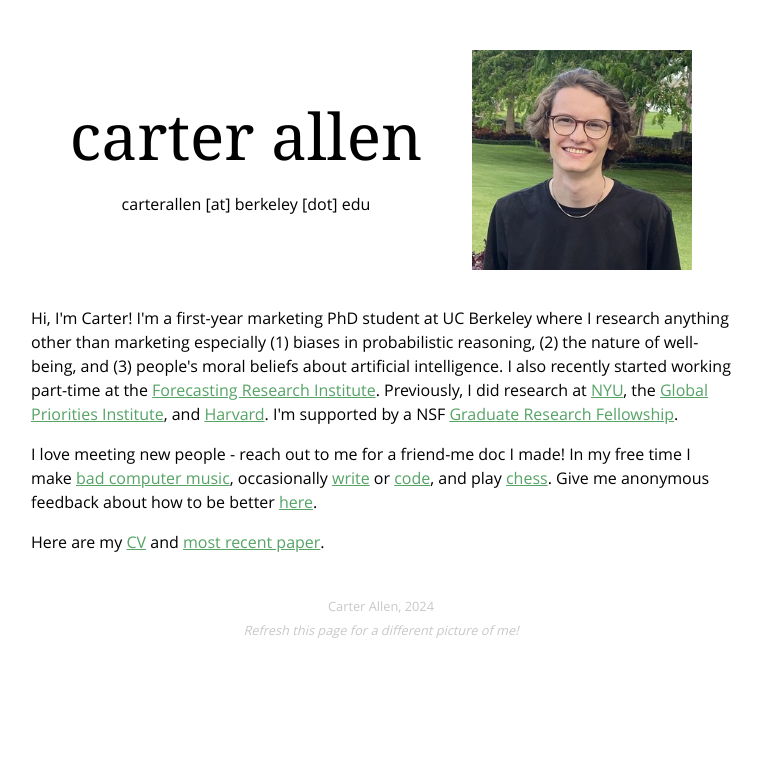
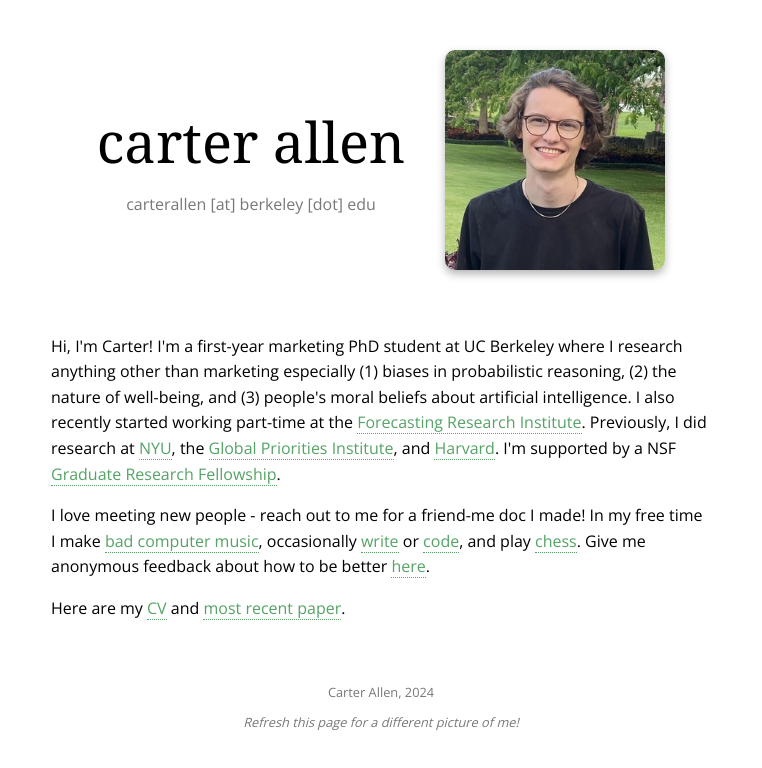
Before and after one commit to cxart/cxart.github.io, a plain HTML site: page index.html in a window 1280 px wide. Shown: the whole page, without its empty margins (259-1021 px from the left). Drawn offline with nearby package versions, Linux system fonts and the light colour scheme; a web font is replaced by a local one.

Commit message:
Update index.html

```diff
--- a/index.html
+++ b/index.html
@@ -1,5 +1,5 @@
 <!DOCTYPE html>
-<html>
+<html lang="en">
 <head>
     <!-- Google tag (gtag.js) -->
     <script async src="https://www.googletagmanager.com/gtag/js?id=G-XY6XJG6CRG"></script>
@@ -7,121 +7,164 @@
         window.dataLayer = window.dataLayer || [];
         function gtag(){dataLayer.push(arguments);}
         gtag('js', new Date());
-
         gtag('config', 'G-XY6XJG6CRG');
     </script>
 
     <title>carter allen | home</title>
-
+    <meta charset="UTF-8">
     <meta name="viewport" content="width=device-width, initial-scale=1.0">
+    <link href="https://cdnjs.cloudflare.com/ajax/libs/font-awesome/6.0.0/css/all.min.css" rel="stylesheet">
+    <link href="https://fonts.googleapis.com/css2?family=Open+Sans:wght@300;400&family=Georgia&display=swap" rel="stylesheet">
 
     <script>
-        var images = ["its_me.jpg", "its_me2.jpg", "its_me3.JPG", "its_me4.jpg", "its_me5.JPG", "its_me6.jpg",
-		     "its_me7.jpg", "its_me9.jpg", "its_me10.PNG", "its_me11.jpg"]
-        var colors = ["#55a366", "#9440a3", "#035c00", "#b84123", "#3245c0", "#ad9b42",
-		     "#6000ba", "#787878", "#78012f", "#eb5802"]
+        const images = ["its_me.jpg", "its_me2.jpg", "its_me3.JPG", "its_me4.jpg", "its_me5.JPG", "its_me6.jpg",
+                 "its_me7.jpg", "its_me9.jpg", "its_me10.PNG", "its_me11.jpg"];
+        const colors = ["#55a366", "#9440a3", "#035c00", "#b84123", "#3245c0", "#ad9b42",
+                 "#6000ba", "#787878", "#78012f", "#eb5802"];
+
         function setImageAndColor(){
-            var rand = Math.floor(Math.random() * images.length); // Generates random number
-            var image = document.getElementById("me");
-            image.src = images[rand]
-            var links = document.getElementsByTagName("a");
-            for (var i = 0; i < links.length; i++) {
+            const rand = Math.floor(Math.random() * images.length);
+            const image = document.getElementById("me");
+            const imageName = images[rand];
+            image.src = imageName;
+
+            // Apply accent color to links
+            const links = document.getElementsByTagName("a");
+            for (let i = 0; i < links.length; i++) {
                 links[i].style.color = colors[rand];
+            }
+
+            // Show caption for its_me11.jpg
+            const caption = document.getElementById("photo-caption");
+            if (imageName === "its_me11.jpg") {
+                caption.style.display = "block";
+            } else {
+                caption.style.display = "none";
             }
         }
     </script>
 
     <style>
-        @font-face {
-            font-family: 'Open Sans';
-            font-style: normal;
-            font-weight: 400;
-            src: local('Open Sans'), local('OpenSans'), url('http://themes.googleusercontent.com/static/fonts/opensans/v5/cJZKeOuBrn4kERxqtaUH3T8E0i7KZn-EPnyo3HZu7kw.woff') format('woff');
+        :root {
+            --bg-color: #ffffff;
+            --text-color: #000000;
+            --secondary-text: #787878;
         }
+
         body {
-			background-color: rgb(255, 255, 255);
+            background-color: var(--bg-color);
             display: flex;
             flex-direction: column;
             align-items: center;
             justify-content: flex-start;
-			height: 100vh;
+            min-height: 100vh;
             margin: 0;
             padding: 20px;
-			font-family: 'open sans',arial,sans-serif;
-			color: rgb(0, 0, 0);
+            font-family: 'Open Sans', Arial, sans-serif;
+            color: var(--text-color);
+            line-height: 1.6;
         }
+
         img {
             max-width: 100%;
             height: auto;
+            border-radius: 10px;
+            box-shadow: 0 4px 8px rgba(0, 0, 0, 0.3);
+            transition: transform 0.3s ease;
         }
+
+        img:hover {
+            transform: scale(1.02);
+        }
+
         #header {
             display: flex;
             align-items: center;
-			margin-bottom: 20px;
+            margin-bottom: 40px;
             margin-top: 30px;
+            flex-wrap: wrap;
+            justify-content: center;
+            gap: 40px;
+        }
+
+        #header h1 {
             font-family: Georgia, 'Times New Roman', Times, serif;
-            flex-wrap: wrap;
+            font-weight: normal;
+            font-size: 3.5rem;
+            margin: 0;
         }
-		#header h1 {
+
+        #header h2 {
+            font-family: 'Open Sans', Arial, sans-serif;
             font-weight: normal;
-			margin-right: 50px;
-            font-size: 400%;
-            margin-bottom: 0px;
-            margin-top: 0px;
+            font-size: 1rem;
+            margin-top: 5px;
+            color: var(--secondary-text);
         }
-        #header h2 {
-            font-family: 'open sans',arial,sans-serif;
-            font-weight: normal;
-			margin-right: 50px;
-            font-size: 100%;
-		}
-        #header div {
+
+        #header-text {
             text-align: center;
         }
-		#header img {
-			max-width: 100%;
-			height: auto;
+
+        #image-container {
+            position: relative;
+            text-align: center;
         }
+
+        #photo-caption {
+            display: none;
+            margin-top: 10px;
+            font-size: 0.8rem;
+            color: var(--secondary-text);
+            font-style: italic;
+        }
+
         #content {
             max-width: 700px;
             width: 100%;
-            padding: 1 20px;
-            margin: 0px auto;
+            padding: 0 20px;
+            margin: 0 auto;
             text-align: left;
-            font-size: 100%;
-            line-height: 150%;
-            font-weight: 100;
+            font-size: 1rem;
+            font-weight: 300;
             box-sizing: border-box;
         }
-		#content a{
-			color: black;
-			text-decoration: underline;
+
+        #content a {
+            text-decoration: none;
+            transition: all 0.2s ease;
+            border-bottom: 1px dotted currentColor;
         }
-        #content p[bot]{
-            color:rgb(200, 200, 200);
-            font-size:80%;
-            text-align:center;
+
+        #content a:hover {
+            border-bottom: 1px solid currentColor;
+            opacity: 0.9;
         }
+
+        .footer {
+            color: var(--secondary-text);
+            font-size: 0.8rem;
+            text-align: center;
+            margin-top: 40px;
+            padding: 20px 0;
+        }
+
+        .refresh-text {
+            margin-top: 10px;
+            font-style: italic;
+        }
+
         /* For tablets & small screens */
         @media (max-width: 768px) {
             #header {
                 flex-direction: column;
                 align-items: center;
                 margin-top: 20px;
+                gap: 20px;
             }
 
             #header h1 {
-                margin-right: 0;
-                font-size: 350%;
-            }
-
-            #header h2 {
-                margin-right: 0;
-                font-size: 100%;
-            }
-
-            #header img {
-                margin-top: 20px;
+                font-size: 2.8rem;
             }
         }
 
@@ -132,53 +175,58 @@
             }
 
             #header h1 {
-                font-size: 250%;
+                font-size: 2.2rem;
+            }
+
+            body {
+                padding: 15px;
             }
         }
     </style>
 </head>
-<body onload=setImageAndColor()>
-
+<body onload="setImageAndColor()">
     <div id="header">
-        <div>
+        <div id="header-text">
             <h1>carter allen</h1>
             <h2>carterallen [at] berkeley [dot] edu</h2>
         </div>
-		<img id="me", src="", width=220, height=220>
+        <div id="image-container">
+            <img id="me" src="" width="220" height="220" alt="Carter Allen">
+            <div id="photo-caption">Photo credit:<a href="https://lorenfryxell.com/" target="_blank">Loren Fryxell</a></div>
         </div>
+    </div>
+
     <div id="content">
-
-		<p>Hi, I'm Carter! I'm a first-year marketing PhD student at UC Berkeley
+        <p>
+            Hi, I'm Carter! I'm a first-year marketing PhD student at UC Berkeley
             where I research anything other than marketing especially
             (1) biases in probabilistic reasoning, (2) the nature of well-being,
             and (3) people's moral beliefs about artificial intelligence. I also recently started
-		working part-time at the <a href="https://forecastingresearch.org/">Forecasting Research Institute</a>.
-		Previously, I did research at <a href="https://www.eapsychology.org/members", target="blank">NYU</a>, the
-	<a href="https://globalprioritiesinstitute.org/", target="blank">Global Priorities Institute</a>, and
-            <a href="https://cushmanlab.fas.harvard.edu/", target="blank">Harvard</a>.
-	I'm supported by a NSF <a href="https://www.nsfgrfp.org/", target="blank">Graduate Research Fellowship</a>.
-
-        <p> I love meeting new people
-	- reach out to me for a friend-me doc I made!
-        <!-- and have an autobiographical friend-me doc <a href="https://docs.google.com/document/d/1iS9VJXY_bObddxye1es7dpq8vq_EVkV9eJ1yP6n0m5w/edit?usp=sharing", target="blank">here</a>. -->
-            In my free time I make
-            <a href="https://open.spotify.com/album/0rvNg0DnaLFg3Tv0dTbkPw?si=W_kEUxaGRJ-GuLasgujSlA", target="blank">bad computer music</a>, occasionally
-            <a href="https://atcarterallen.substack.com/", target="blank">write</a> or <a href="https://github.com/cxart/", target="blank">code</a>,
-		and play <a href="https://www.chess.com/member/carter0172">chess</a>.
-		Give me anonymous feedback about how to be better <a href="https://www.admonymous.co/atcarterallen", target="blank">here</a>.
+            working part-time at the <a href="https://forecastingresearch.org/" target="_blank">Forecasting Research Institute</a>.
+            Previously, I did research at <a href="https://www.eapsychology.org/members" target="_blank">NYU</a>, the
+            <a href="https://globalprioritiesinstitute.org/" target="_blank">Global Priorities Institute</a>, and
+            <a href="https://cushmanlab.fas.harvard.edu/" target="_blank">Harvard</a>.
+            I'm supported by a NSF <a href="https://www.nsfgrfp.org/" target="_blank">Graduate Research Fellowship</a>.
         </p>
 
         <p>
-            Here are my <a href="https://drive.google.com/file/d/18kb_39az1TotgFIe-3uOcRMVYY445b1i/view?usp=sharing", target="blank">CV</a> and <a href="https://osf.io/preprints/psyarxiv/t8eb2">most recent paper</a>.
+            I love meeting new people - reach out to me for a friend-me doc I made!
+            <!-- and have an autobiographical friend-me doc <a href="https://docs.google.com/document/d/1iS9VJXY_bObddxye1es7dpq8vq_EVkV9eJ1yP6n0m5w/edit?usp=sharing" target="_blank">here</a>. -->
+            In my free time I make
+            <a href="https://open.spotify.com/album/0rvNg0DnaLFg3Tv0dTbkPw?si=W_kEUxaGRJ-GuLasgujSlA" target="_blank">bad computer music</a>, occasionally
+            <a href="https://atcarterallen.substack.com/" target="_blank">write</a> or <a href="https://github.com/cxart/" target="_blank">code</a>,
+            and play <a href="https://www.chess.com/member/carter0172" target="_blank">chess</a>.
+            Give me anonymous feedback about how to be better <a href="https://www.admonymous.co/atcarterallen" target="_blank">here</a>.
         </p>
 
-        <p bot>
-        <br>
-            Carter Allen, 2024
-	<br>
-            <i>Refresh this page for a different picture of me!</i>
+        <p>
+            Here are my <a href="https://drive.google.com/file/d/18kb_39az1TotgFIe-3uOcRMVYY445b1i/view?usp=sharing" target="_blank">CV</a> and <a href="https://osf.io/preprints/psyarxiv/t8eb2" target="_blank">most recent paper</a>.
         </p>
 
+        <div class="footer">
+            Carter Allen, 2024
+            <div class="refresh-text">Refresh this page for a different picture of me!</div>
+        </div>
     </div>
 </body>
 </html>
```
Lines whose indentation alone changed are shown as unchanged.
